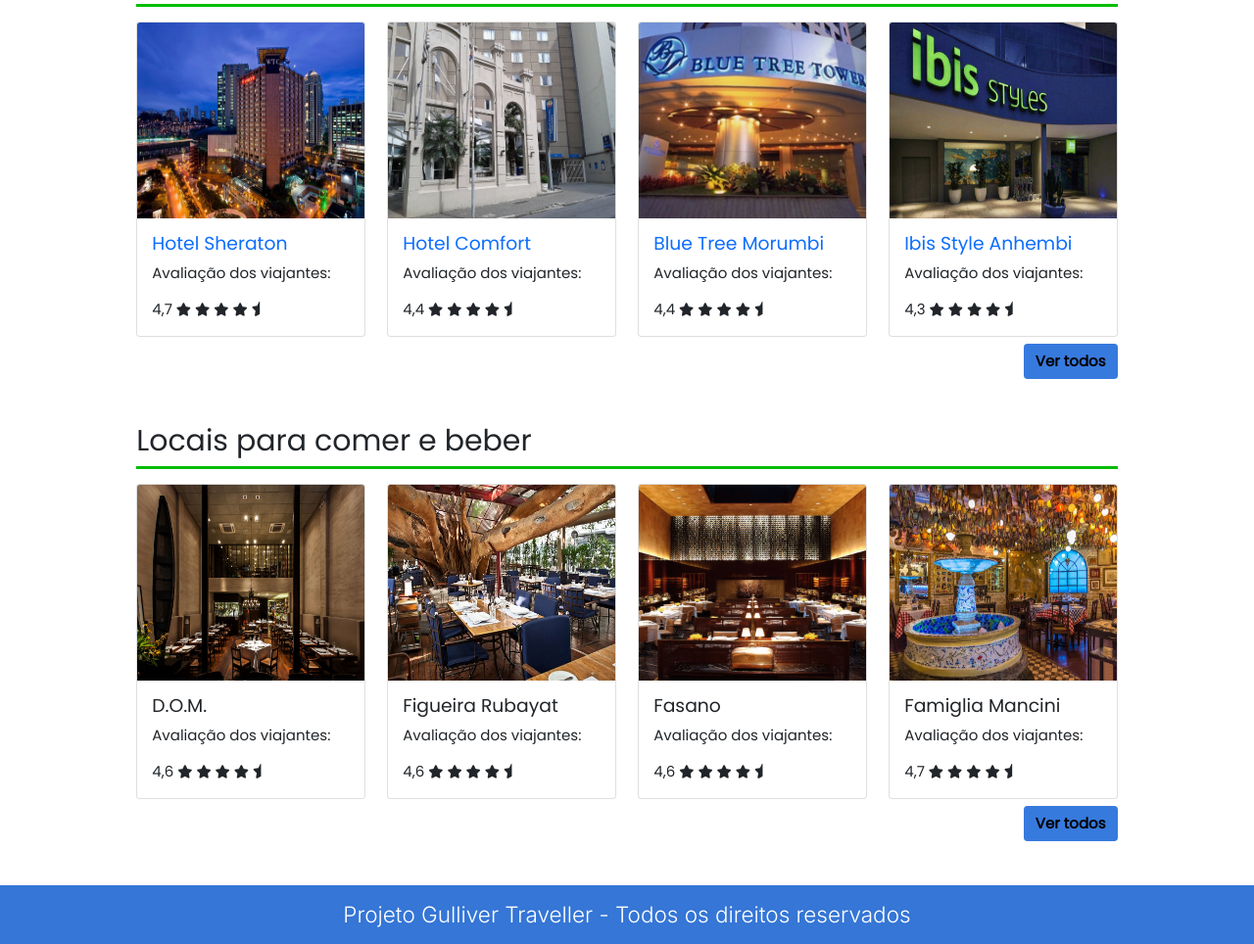
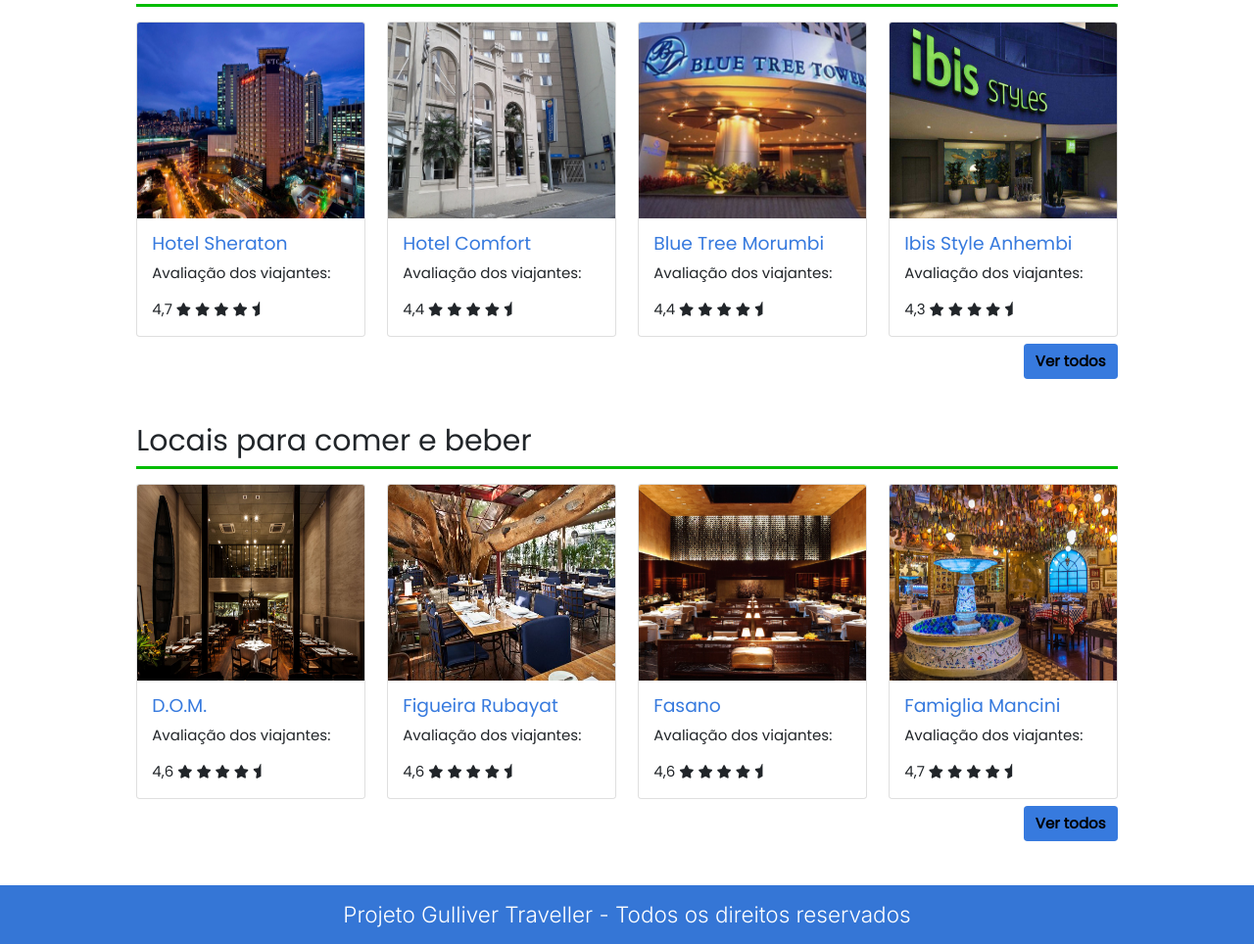
Before and after one commit to AnnylysMedeiros/Gulliver-Traveller--Projeto-FIAP, a PHP site: page / in a window 1280 px wide. Shown: the part 543-1507 px from the top of the page at 98% size. Run offline with PHP 8.4, Linux system fonts and the light colour scheme.

Commit message:
atualizada a cor dos links para a paleta de cores escolhida (cor principal e a:hover)

```diff
--- a/css/style.css
+++ b/css/style.css
@@ -107,6 +107,11 @@ body {
 
 .card a {
     text-decoration: none;
+    color: #377ADE;
+}
+
+.card a:hover {
+    color: #2B5EAB;
 }
 
 .fa-star {
--- a/index.html
+++ b/index.html
@@ -205,7 +205,7 @@
                 <div class="card">
                     <img src="./imagens/restaurante_dom.jpg" class="card-img-top imagem_card" alt="Imagem do interior do restaurante D.O.M.">
                     <div class="card-body">
-                        <h5 class="card-title">D.O.M.</h5>
+                        <h5 class="card-title"><a href="">D.O.M.</a></h5>
                         <p class="card-text">Avaliação dos viajantes:</p>
                         <p class="card-text">4,6 <i class="fas fa-star"></i>
                             <i class="fas fa-star"></i>
@@ -220,7 +220,7 @@
                 <div class="card">
                     <img src="./imagens/restaurante_Figueira Rubayat.jpg" class="card-img-top imagem_card" alt="Imagem do interior do restaurante Figueira Rubayat">
                     <div class="card-body">
-                        <h5 class="card-title">Figueira Rubayat</h5>
+                        <h5 class="card-title"><a href="">Figueira Rubayat</a></h5>
                         <p class="card-text">Avaliação dos viajantes:</p>
                         <p class="card-text">4,6 <i class="fas fa-star"></i>
                             <i class="fas fa-star"></i>
@@ -235,7 +235,7 @@
                 <div class="card">
                     <img src="./imagens/restaurante_Fasano.jpg" class="card-img-top imagem_card" alt="Imagem do interior do restaurante Fasano">
                     <div class="card-body">
-                        <h5 class="card-title">Fasano</h5>
+                        <h5 class="card-title"><a href="">Fasano</a></h5>
                         <p class="card-text">Avaliação dos viajantes:</p>
                         <p class="card-text">4,6 <i class="fas fa-star"></i>
                             <i class="fas fa-star"></i>
@@ -250,7 +250,7 @@
                 <div class="card">
                     <img src="./imagens/restaurante_Famiglia Mancini.jpg" class="card-img-top imagem_card" alt="Imagem do interior do restaurante Famiglia Mancini">
                     <div class="card-body">
-                        <h5 class="card-title">Famiglia Mancini</h5>
+                        <h5 class="card-title"><a href="">Famiglia Mancini</a></h5>
                         <p class="card-text">Avaliação dos viajantes:</p>
                         <p class="card-text">4,7 <i class="fas fa-star"></i>
                             <i class="fas fa-star"></i>
```
